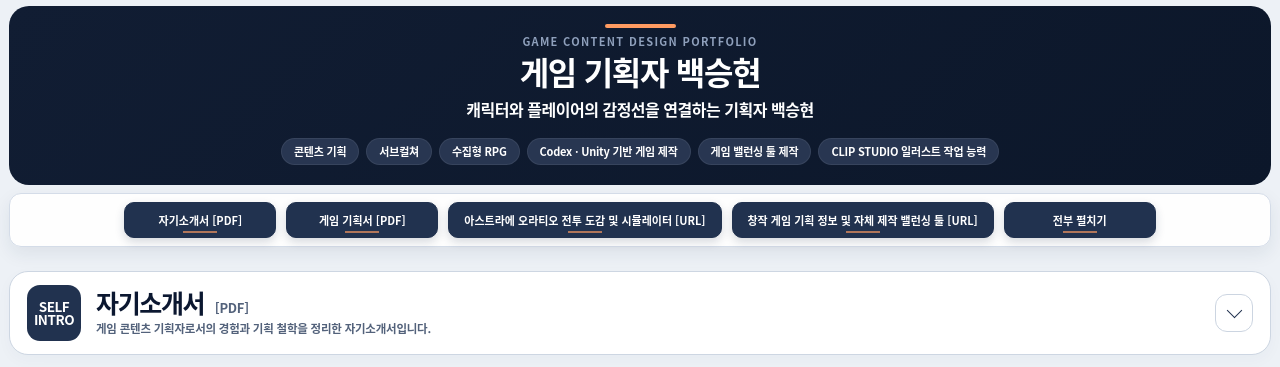
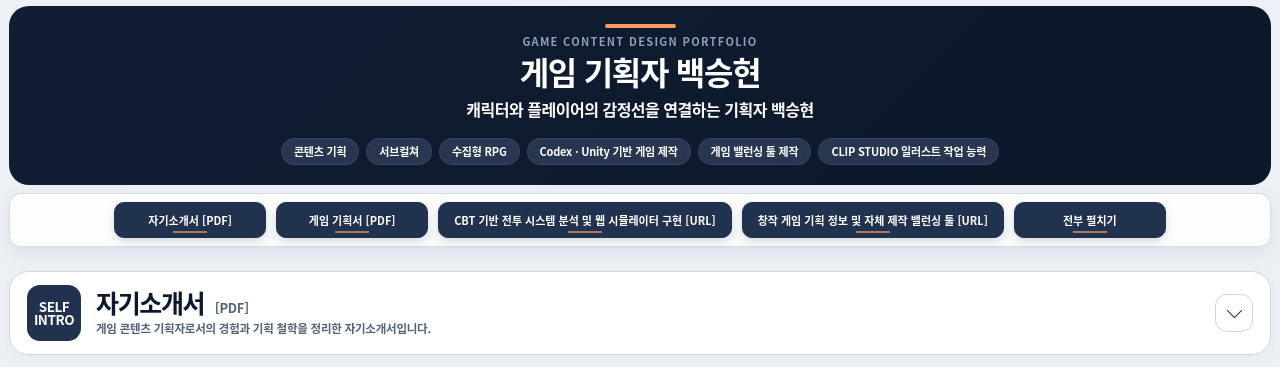
Before and after one commit to Newdesgiienr/baek-seunghyeon-epidgames-portfolio, a plain HTML site: page index.html in a window 1280 px wide. Shown: the top 367 px of the page. Drawn offline with Linux system fonts and the light colour scheme.

Commit message:
Match CBT LAB quick navigation title to section heading

```diff
--- a/index.html
+++ b/index.html
@@ -27,7 +27,7 @@
     <nav class="quick-nav" aria-label="포트폴리오 바로가기">
       <a href="#self">자기소개서 [PDF]</a>
       <a href="#design-docs">게임 기획서 [PDF]</a>
-      <a href="#astrae-lab">아스트라에 오라티오 전투 도감 및 시뮬레이터 [URL]</a>
+      <a href="#astrae-lab">CBT 기반 전투 시스템 분석 및 웹 시뮬레이터 구현 [URL]</a>
       <a href="#tools">창작 게임 기획 정보 및 자체 제작 밸런싱 툴 [URL]</a>
       <button class="quick-nav-all" type="button" aria-pressed="false">전부 펼치기</button>
     </nav>
```
